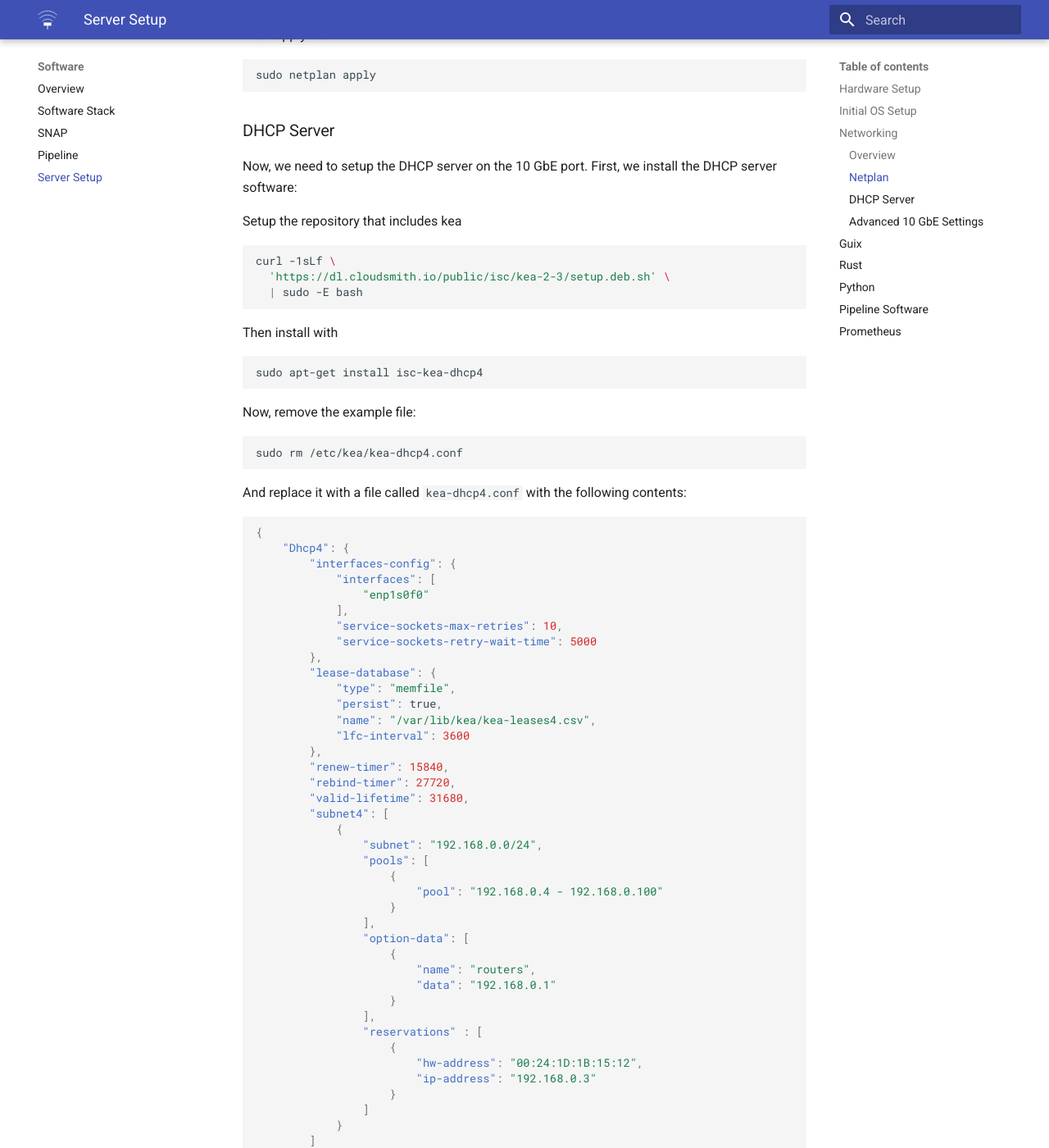
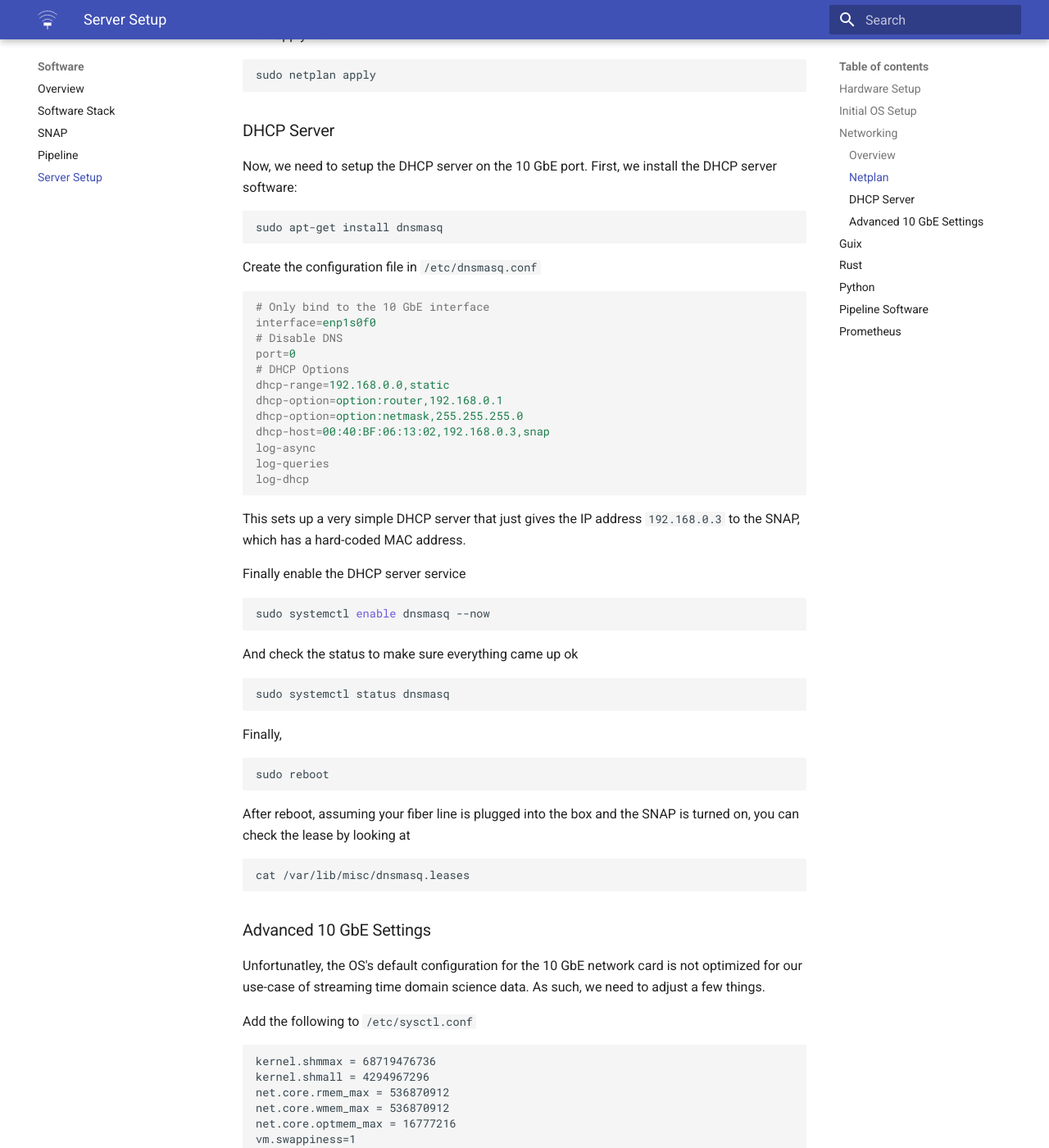
Before and after one commit to courtneyjkeeler/grex-telescope.github.io, an MkDocs documentation site: the page built from docs/software/server_setup.md, in a window 1280 px wide and 1400 px high, scrolled down 3059 px. Shown: the whole window at 82% size. Built offline with MkDocs 1.6.1 and Material for MkDocs 9.7.7, drawn with Linux system fonts in a browser that asks for light colours; some of the changed text lies outside the part shown.

Commit message:
swap out kea for dnsmasq

````diff
--- a/docs/software/server_setup.md
+++ b/docs/software/server_setup.md
@@ -92,83 +92,39 @@ sudo netplan apply
 
 Now, we need to setup the DHCP server on the 10 GbE port. First, we install the DHCP server software:
 
-Setup the repository that includes kea
-
 ```sh
-curl -1sLf \
-  'https://dl.cloudsmith.io/public/isc/kea-2-3/setup.deb.sh' \
-  | sudo -E bash
+sudo apt-get install dnsmasq
 ```
 
-Then install with
-```sh
-sudo apt-get install isc-kea-dhcp4
+Create the configuration file in `/etc/dnsmasq.conf`
+
+```ini
+# Only bind to the 10 GbE interface
+interface=enp1s0f0
+# Disable DNS
+port=0
+# DHCP Options
+dhcp-range=192.168.0.0,static
+dhcp-option=option:router,192.168.0.1
+dhcp-option=option:netmask,255.255.255.0
+dhcp-host=00:40:BF:06:13:02,192.168.0.3,snap
+log-async
+log-queries
+log-dhcp
 ```
 
-Now, remove the example file:
-
-```sh
-sudo rm /etc/kea/kea-dhcp4.conf
-```
-
-And replace it with a file called `kea-dhcp4.conf` with the following contents:
-
-```json
-{
-    "Dhcp4": {
-        "interfaces-config": {
-            "interfaces": [
-                "enp1s0f0"
-            ],
-            "service-sockets-max-retries": 10,
-            "service-sockets-retry-wait-time": 5000
-        },
-        "lease-database": {
-            "type": "memfile",
-            "persist": true,
-            "name": "/var/lib/kea/kea-leases4.csv",
-            "lfc-interval": 3600
-        },
-        "renew-timer": 15840,
-        "rebind-timer": 27720,
-        "valid-lifetime": 31680,
-        "subnet4": [
-            {
-                "subnet": "192.168.0.0/24",
-                "pools": [
-                    {
-                        "pool": "192.168.0.4 - 192.168.0.100"
-                    }
-                ],
-                "option-data": [
-                    {
-                        "name": "routers",
-                        "data": "192.168.0.1"
-                    }
-                ],
-                "reservations" : [
-                    {
-                        "hw-address": "00:24:1D:1B:15:12",
-                        "ip-address": "192.168.0.3"
-                    }
-                ]
-            }
-        ]
-    }
-}
-```
-This sets up a more or less standard DHCP instance, with one static allocation for the SNAP FPGA, as we're hard-coding it's MAC address in the gateware.
+This sets up a very simple DHCP server that just gives the IP address `192.168.0.3` to the SNAP, which has a hard-coded MAC address.
 
 Finally enable the DHCP server service
 
 ```sh
-sudo systemctl enable isc-kea-dhcp4-server
+sudo systemctl enable dnsmasq --now
 ```
 
 And check the status to make sure everything came up ok
 
 ```sh
-sudo systemctl status isc-kea-dhcp4-server
+sudo systemctl status dnsmasq
 ```
 
 Finally,
@@ -177,10 +133,10 @@ Finally,
 sudo reboot
 ```
 
-After reboot, assuming your fiber line is plugged into the box, you can check the leases by looking at
+After reboot, assuming your fiber line is plugged into the box and the SNAP is turned on, you can check the lease by looking at
 
 ```sh
-cat /var/lib/kea/kea-leases4.csv
+cat /var/lib/misc/dnsmasq.leases
 ```
 
 ### Advanced 10 GbE Settings
````
